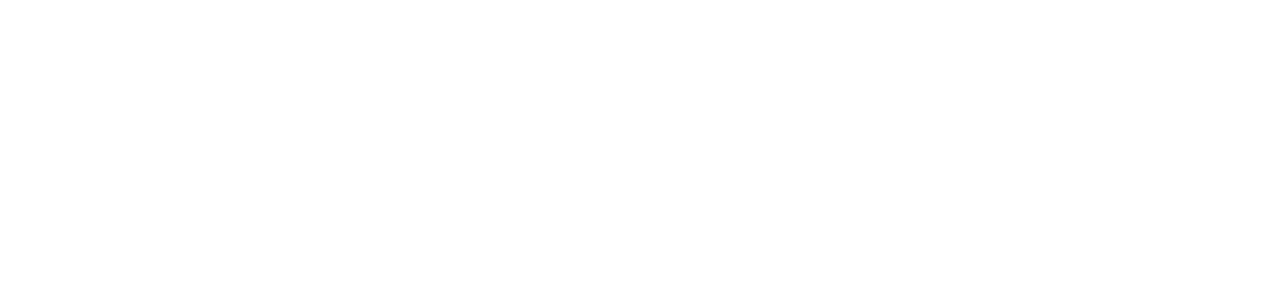
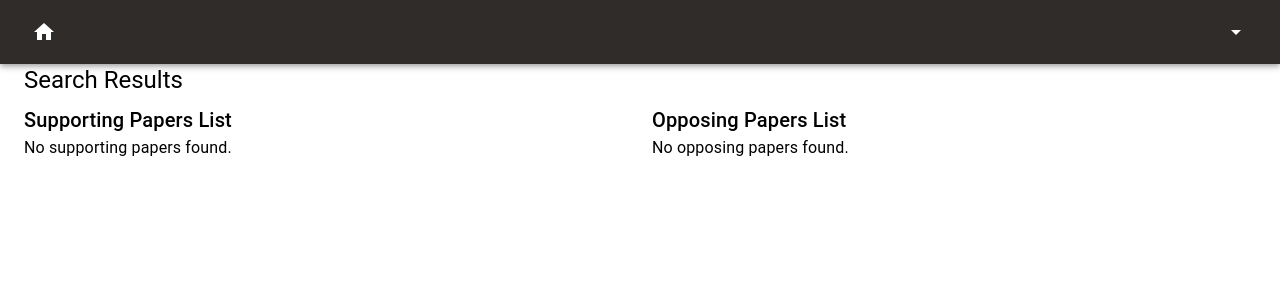
Before and after one commit to VivOwoH/PaperMind-AI-Research-Assistant, a React (Create React App) app in the folder main/main/frontend/: page /opinion-list-view in a window 1280 px wide. Before the commit this address had no page. Shown: the top 300 px of the page. Built offline with nearby package versions, Linux system fonts and the light colour scheme.

Commit message:
feat:opinion list view

```diff
--- a/main/main/frontend/src/App.js
+++ b/main/main/frontend/src/App.js
@@ -4,6 +4,7 @@
 import ListViewCitation from './pages/Home/ListViewCitation';
 import ListViewOpinion from './pages/Home/ListViewOpinion';
 import GraphViewCitation from './pages/Home/GraphViewCitation';
+import GraphViewOpinion from './pages/Home/GraphViewOpinion';
 
 
 function App() {
@@ -14,6 +15,8 @@
             <Route path="/" element={<Home />} />
             <Route path="/papers-graphview" element={<GraphViewCitation />} />
             <Route path="/list-view" element={<ListViewCitation />}></Route>
+            <Route path="/opinion-list-view" element={<ListViewOpinion />}></Route>
+            <Route path="/papers-opinion-graphview" element={<GraphViewOpinion />} />
         </Routes>
     </Router>
   );
--- a/main/main/frontend/src/pages/Home/GraphViewCitation.jsx
+++ b/main/main/frontend/src/pages/Home/GraphViewCitation.jsx
@@ -11,12 +11,13 @@
   const [graphPapers, setGraphPapers] = useState([]); // Start with an empty array
   const [currentView, setCurrentView] = useState('Graph View');
   const isLoading = location.state?.loading ?? true;
-
+  const [viewType, setViewType] = useState('');
 
 
   useEffect(() => {
     if (location.state?.graphPapers) {
         setGraphPapers(location.state.graphPapers);
+        setViewType(location.state.graphViewType);
     }
   }, [location.state?.graphPapers]);
 
@@ -30,7 +31,7 @@
 
   return (
     <div>
-      <TopNavigation currentView={currentView} onViewChange={setCurrentView} papers={graphPapers} />
+      <TopNavigation currentView={currentView} onViewChange={setCurrentView} papers={graphPapers} viewtype={viewType}/>
       <Container maxWidth="xl">
         <br></br>
         <Typography variant="h5" textAlign="left" gutterBottom>Results for </Typography>
--- a/main/main/frontend/src/pages/Home/ListViewOpinion.jsx
+++ b/main/main/frontend/src/pages/Home/ListViewOpinion.jsx
@@ -1,112 +1,121 @@
 import React, { useState, useEffect } from 'react';
-import { Container, Grid, Typography, Slider, FormControl, InputLabel, Select, MenuItem, Paper } from '@mui/material';
+import { CircularProgress, Container, Grid, Typography, Paper } from '@mui/material';
 import PaperListOpinion from '../../components/PaperListOpinion';
 import PaperDetailOpinion from '../../components/PaperDetailOpinion';
-import { useSearchParams } from 'react-router-dom';
+import TopNavigation from '../../components/TopNavigation';
+import { useLocation } from 'react-router-dom';
 
 function ListViewOpinion() {
     const [selectedPaper, setSelectedPaper] = useState(null);
-  const [papers, setPapers] = useState({
-    supporting: [
-      { id: 1, title: "Deep Learning Exploration", year: 2019, citedBy: 100, author: "John Doe" },
-      { id: 3, title: "The Future of AI", year: 2018, citedBy: 150, author: "Alice Johnson" }
-    ],
-    opposing: [
-      { id: 2, title: "AI Predictions", year: 2021, citedBy: 200, author: "Jane Smith" }
-    ]
-  });
-  const [originalPapers] = useState(papers);
-  const [yearRange, setYearRange] = useState([2018, 2021]);
-  const [selectedAuthor, setSelectedAuthor] = useState('');
-  const [mostCited, setMostCited] = useState(false);
-  const [searchParams, setSearchParams] = useSearchParams();
+    const location = useLocation();
+    const [graphPapers, setGraphPapers] = useState([]);
+    const [supportPapers, setSupportPapers] = useState({});
+    const [supportingPapersList, setSupportingPapersList] = useState([]);
+    const [opposingPapers, setOpposingPapers] = useState({});
+    const [opposingPapersList, setOpposingPapersList] = useState([]);
+    const [isLoading, setIsLoading] = useState(true);
 
     useEffect(() => {
-    filterPapers();
-  }, [yearRange, selectedAuthor, mostCited]);
+        if (location.state?.papers) {
+            setGraphPapers(location.state.papers);
+        }
+        if (location.state?.supporting) {
+            setSupportPapers(location.state.supporting);
+        }
+        if (location.state?.opposing) {
+            setOpposingPapers(location.state.opposing);
+        }
+        setIsLoading(false);
+    }, [location.state]);
 
-  const filterPapers = () => {
-    const filteredSupporting = originalPapers.supporting.filter(paper =>
-      (selectedAuthor ? paper.author === selectedAuthor : true) &&
-      paper.year >= yearRange[0] && paper.year <= yearRange[1]
-    );
-    const filteredOpposing = originalPapers.opposing.filter(paper =>
-      (selectedAuthor ? paper.author === selectedAuthor : true) &&
-      paper.year >= yearRange[0] && paper.year <= yearRange[1]
-    );
-
-    if (mostCited) {
-      filteredSupporting.sort((a, b) => b.citedBy - a.citedBy);
-      filteredOpposing.sort((a, b) => b.citedBy - a.citedBy);
+    useEffect(() => {
+        const calculateSupportingPapers = () => {
+            if (!supportPapers || typeof supportPapers !== 'object' || !graphPapers) {
+                return [];
             }
 
-    setPapers({
-      supporting: filteredSupporting,
-      opposing: filteredOpposing
+            const result = [];
+            Object.keys(supportPapers).forEach(opinion => {
+                const paperIds = supportPapers[opinion];
+                paperIds.forEach(paperId => {
+                    const paper = graphPapers.find(p => p.paperId === paperId);
+                    if (paper) {
+                        result.push({ paper, opinion });
+                    }
                 });
+            });
+            return result;
         };
 
+        const calculateOpposingPapers = () => {
+            if (!opposingPapers || typeof opposingPapers !== 'object' || !graphPapers) {
+                return [];
+            }
+
+            const result = [];
+            Object.keys(opposingPapers).forEach(opinion => {
+                const paperIds = opposingPapers[opinion];
+                paperIds.forEach(paperId => {
+                    const paper = graphPapers.find(p => p.paperId === paperId);
+                    if (paper) {
+                        result.push({ paper, opinion });
+                    }
+                });
+            });
+            return result;
+        };
+
+        setSupportingPapersList(calculateSupportingPapers());
+        setOpposingPapersList(calculateOpposingPapers());
+    }, [supportPapers, opposingPapers, graphPapers]);
+
+    if (isLoading) {
         return (
+            <Container maxWidth="xl" style={{ height: '100vh', display: 'flex', alignItems: 'center', justifyContent: 'center' }}>
+                <CircularProgress />
+            </Container>
+        );
+    }
+
+    return (
+        <div>
+            <TopNavigation />
             <Container maxWidth="xl">
-      <Typography variant="h5" textAlign="center" gutterBottom>Research Papers</Typography>
+                <Typography variant="h5" textAlign="left" gutterBottom>Search Results</Typography>
                 <Grid container spacing={3}>
-        <Grid item xs={12}>
-          <FormControl fullWidth margin="normal">
-            <InputLabel>Author</InputLabel>
-            <Select
-              value={selectedAuthor}
-              label="Author"
-              onChange={e => setSelectedAuthor(e.target.value)}
-            >
-              {['John Doe', 'Jane Smith', 'Alice Johnson'].map(author => (
-                <MenuItem key={author} value={author}>{author}</MenuItem>
-              ))}
-            </Select>
-          </FormControl>
-          <FormControl fullWidth margin="normal">
-            <InputLabel>Most Cited</InputLabel>
-            <Select
-              value={mostCited}
-              label="Most Cited"
-              onChange={e => setMostCited(e.target.value)}
-            >
-              <MenuItem value={true}>Yes</MenuItem>
-              <MenuItem value={false}>No</MenuItem>
-            </Select>
-          </FormControl>
-          <Typography gutterBottom>Year Range</Typography>
-          <Slider
-            value={yearRange}
-            onChange={(event, newValue) => setYearRange(newValue)}
-            valueLabelDisplay="auto"
-            min={2018}
-            max={2021}
-            marks={[
-              { value: 2018, label: '2018' },
-              { value: 2021, label: '2021' }
-            ]}
-          />
+                    <Grid item xs={12} md={6}>
+                        <Typography variant="h6">Supporting Papers List</Typography>
+                        {supportingPapersList.length > 0 ? (
+                            supportingPapersList.map((entry, index) => (
+                                <Paper key={index} style={{ padding: '10px', marginBottom: '10px' }}>
+                                    <Typography variant="subtitle1" color="textSecondary">{entry.opinion}</Typography>
+                                    <Typography variant="h6">{entry.paper.title}</Typography>
+                                    <Typography>Authors: {entry.paper.authors.map(author => author.name).join(', ')}</Typography>
+                                    <Typography>Cited by: {entry.paper.citationCount}</Typography>
+                                </Paper>
+                            ))
+                        ) : (
+                            <Typography>No supporting papers found.</Typography>
+                        )}
                     </Grid>
-        <Grid item xs={4}>
-          <Typography variant="h6">Supporting Papers</Typography>
-          <PaperListOpinion papers={papers.supporting} onGenerateSummaryClick={setSelectedPaper} />
-        </Grid>
-        <Grid item xs={4}>
-          <Typography variant="h6">Opposing Papers</Typography>
-          <PaperListOpinion papers={papers.opposing} onGenerateSummaryClick={setSelectedPaper} />
-        </Grid>
-        <Grid item xs={4}>
-          <Typography variant="h6">Paper Summary</Typography>
-          {selectedPaper ? (
-            <PaperDetailOpinion paper={selectedPaper} />
+                    <Grid item xs={12} md={6}>
+                        <Typography variant="h6">Opposing Papers List</Typography>
+                        {opposingPapersList.length > 0 ? (
+                            opposingPapersList.map((entry, index) => (
+                                <Paper key={index} style={{ padding: '10px', marginBottom: '10px' }}>
+                                    <Typography variant="subtitle1" color="textSecondary">{entry.opinion}</Typography>
+                                    <Typography variant="h6">{entry.paper.title}</Typography>
+                                    <Typography>Authors: {entry.paper.authors.map(author => author.name).join(', ')}</Typography>
+                                    <Typography>Cited by: {entry.paper.citationCount}</Typography>
+                                </Paper>
+                            ))
                         ) : (
-            <Paper style={{ padding: '20px' }}>
-              <Typography>Select a paper to view its summary</Typography>
-            </Paper>
+                            <Typography>No opposing papers found.</Typography>
                         )}
                     </Grid>
                 </Grid>
             </Container>
+        </div>
     );
 }
 
```
Also changed, not shown: main/main/frontend/src/components/SearchComponent.jsx (+20 -5 lines), main/main/frontend/src/components/TopNavigation.jsx (+8 -2 lines), main/main/frontend/src/pages/Home/GraphViewOpinion.jsx (+78 -0 lines). Lines whose indentation alone changed are shown as unchanged.
